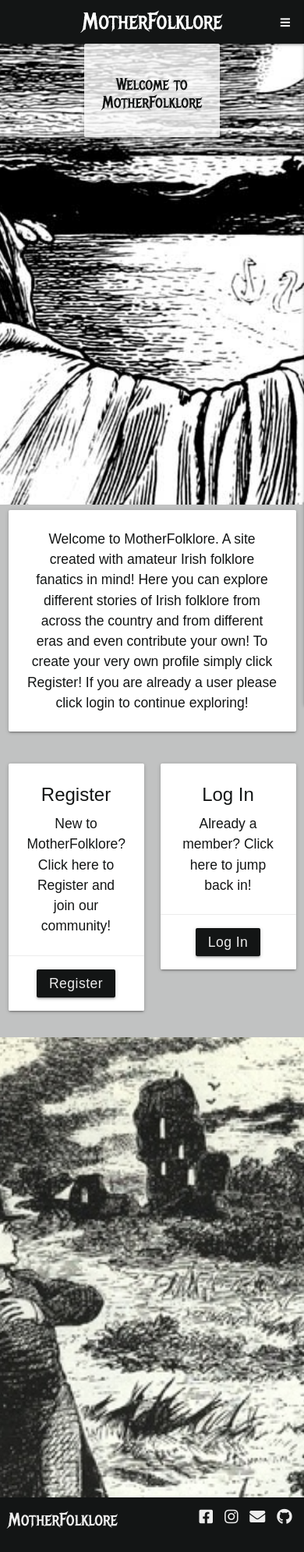
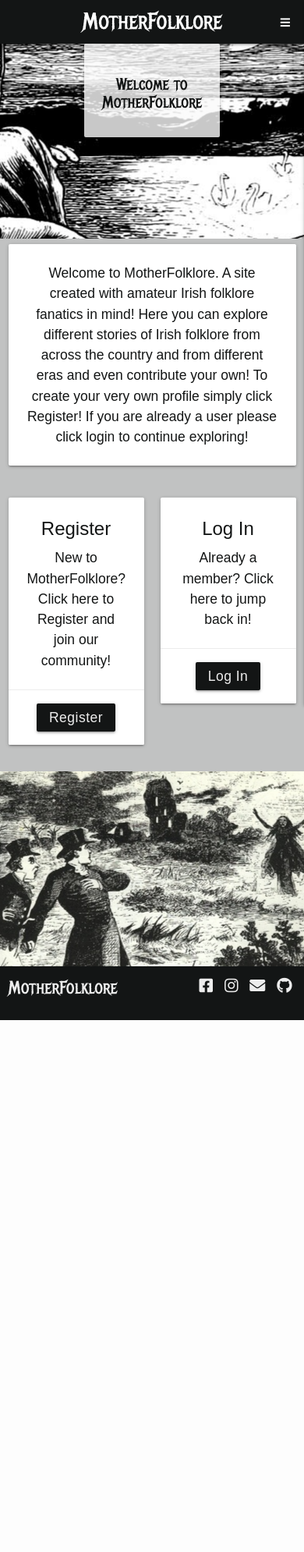
Before and after one commit to AideenM12/MotherFolklore-MS3, a Flask app: page / in a window 390 px wide. Shown: the whole page at 78% size. After the commit the page ends 1308 px from the top, so only its background shows below. Run offline with Flask 2, Linux system fonts and the light colour scheme; data that the repository does not hold is empty; some libraries are stand-ins or nearby versions; some web fonts are replaced.

Commit message:
Adjust parallax container for mobile

```diff
--- a/static/css/style.css
+++ b/static/css/style.css
@@ -184,11 +184,14 @@ color: #ededed;
 
 
 @media only screen and (max-width: 576px) {
-    html, body {
+html, body {
         max-width: 100%;
         overflow-x: hidden;
         height:auto!important;
     }
+.parallax-container{
+    height: 250px;
+}
 .btn{
     font-size: 12px;
     outline: 0;
```
